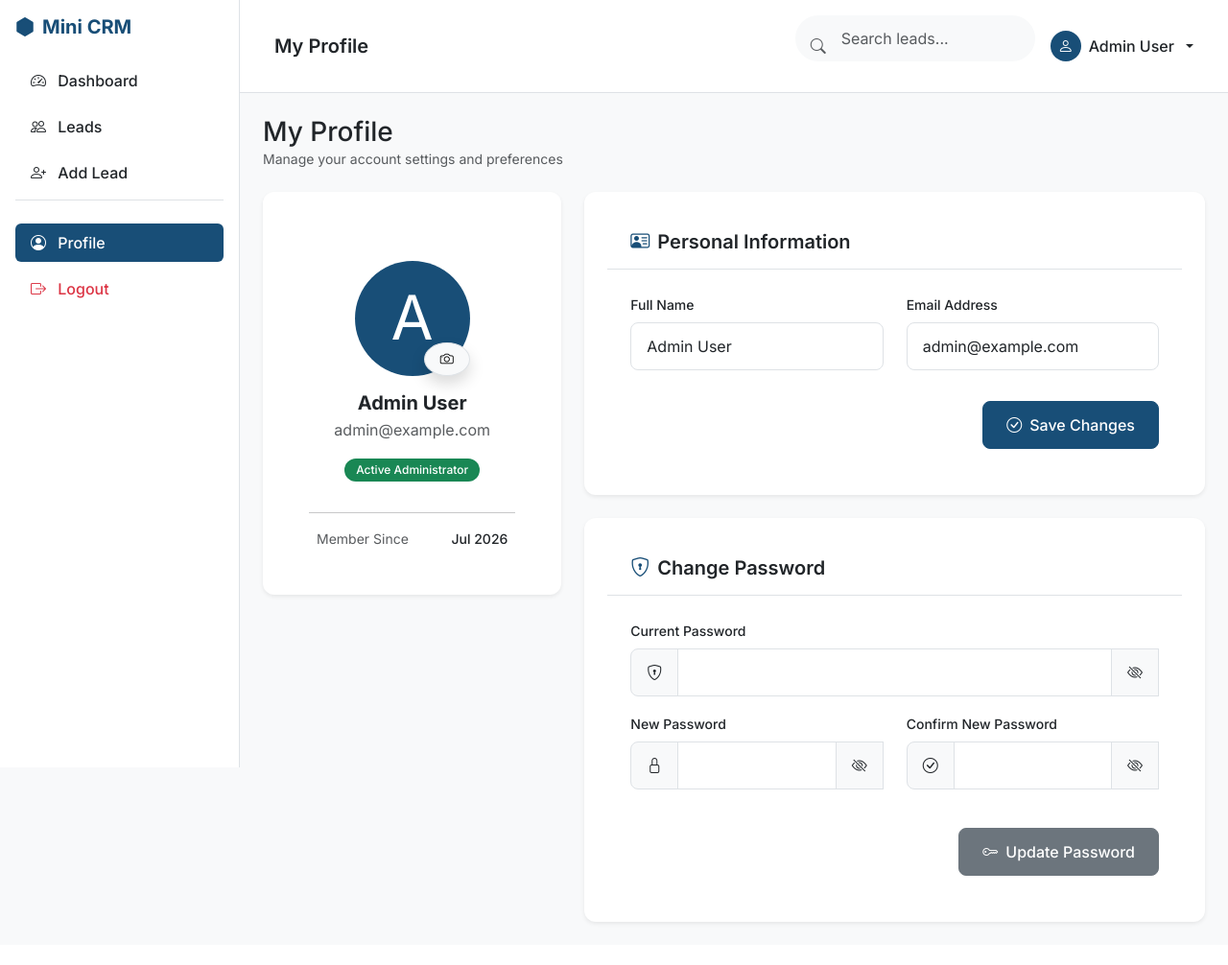
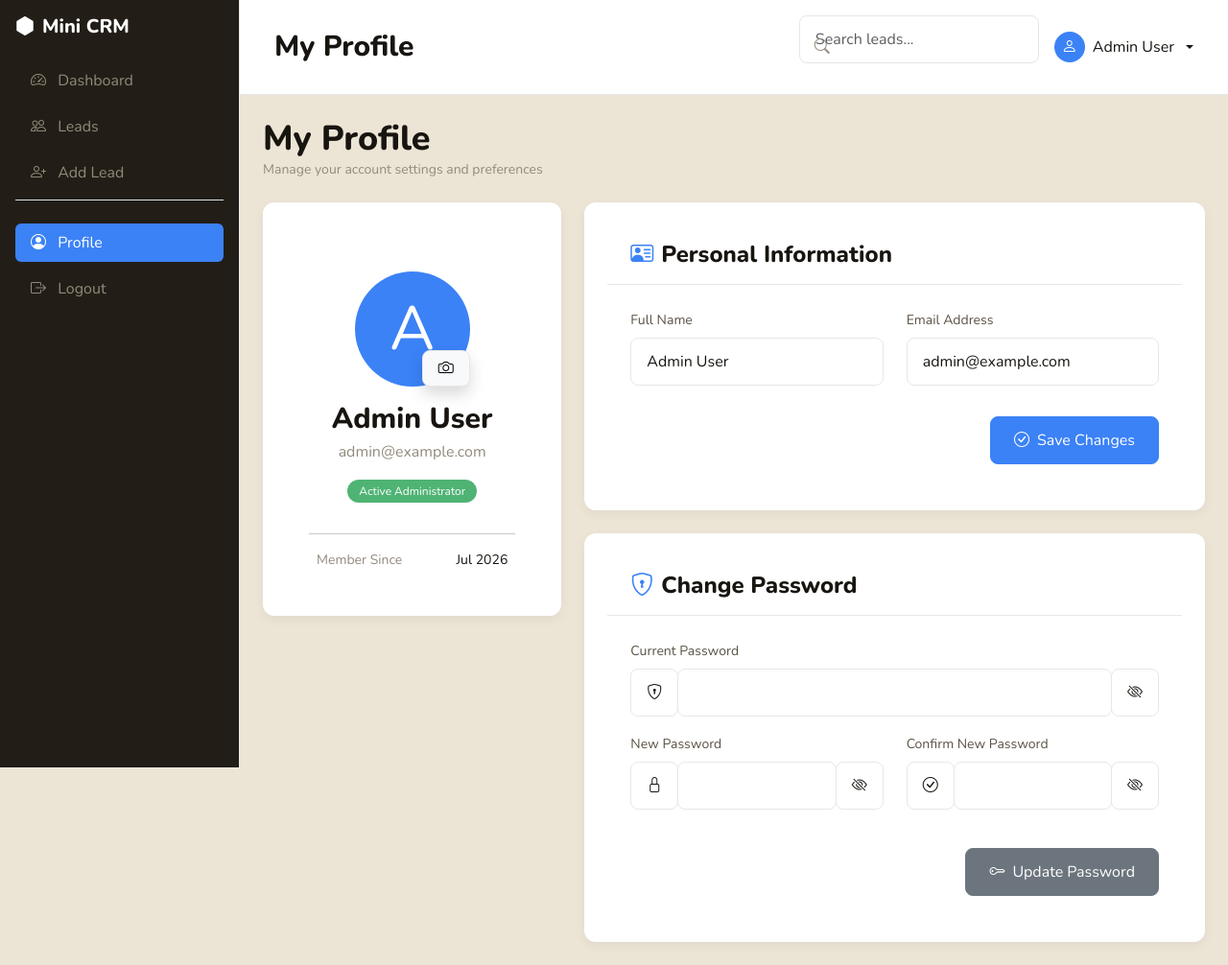
Before and after one commit to shailendrad6e5/CRM-Lead-Tracker, a PHP site: page /CRM-Lead-Tracker/profile.php in a window 1280 px wide. Shown: the whole page at 96% size. Before the commit the page ends 964 px from the top, so only its background shows below. Run offline with PHP 8.4, Linux system fonts and the light colour scheme; a user stored in the database is signed in; data comes from the database, SQL or seed files in the repository.

Commit message:
Update CRM visual theme: Colors and Typography

```diff
--- a/assets/css/style.css
+++ b/assets/css/style.css
@@ -1,239 +1,218 @@
+@import url('https://fonts.googleapis.com/css2?family=Nunito:wght@400;800&family=JetBrains+Mono:wght@400&display=swap');
+
 :root {
-    /* Primary Colors */
-    --primary-100: #184E77;
-    --primary-200: #1E6091;
-    --primary-300: #1A759F;
-    --primary-400: #168AAD;
+    --primary-bg: #ffffff;
+    --secondary-bg: #ece5d6;
+    --card-bg: #ffffff;
+    --text-primary: #181510;
+    --text-secondary: #5a5244;
+    --text-muted: #928a7b;
+    --primary-accent: #3b82f6;
+    --success: #4fb374;
+    --success-hover: #6fc28d;
+    --warning: #d8b638;
+    --danger: #e06b6b;
+    --danger-hover: #fca5a5;
+    --btn-primary: #3b82f6;
+    --btn-primary-hover: #6ca0d6;
+    --sidebar-bg: #221e17;
+    --sidebar-hover: #351a1a;
+    --navbar-bg: #ffffff;
+    --border-color: #e5e7eb;
+    --input-bg: #ffffff;
+    --input-border: #e5e7eb;
+    --input-focus: #3b82f6;
+    --link-color: #3b82f6;
+    --table-header: #ece5d6;
+    --table-hover: #f8f8f8;
 
-    /* Accent Colors */
-    --accent-100: #34A0A4;
-    --accent-200: #52B69A;
-    --accent-300: #76C893;
-
-    /* Highlight Colors */
-    --highlight-100: #99D98C;
-    --highlight-200: #B5E48C;
-    --highlight-300: #D9ED92;
-
-    /* Backgrounds and Text */
-    --bg-body: #F8F9FA;
-    --card-bg: #FFFFFF;
-    --text-main: #212529;
+    --badge-new: #3b82f6;
+    --badge-contacted: #d8b638;
+    --badge-qualified: #6ca0d6;
+    --badge-won: #4fb374;
+    --badge-lost: #e06b6b;
 }
 
 body {
-    font-family: 'Inter', system-ui, -apple-system, BlinkMacSystemFont, "Segoe UI", Roboto, sans-serif;
-    background-color: var(--bg-body);
-    color: var(--text-main);
+    font-family: 'Nunito', system-ui, sans-serif !important;
+    background-color: var(--secondary-bg) !important;
+    color: var(--text-primary) !important;
     line-height: 1.5;
     letter-spacing: normal;
-    font-size: 16px;
+    font-size: 16px !important;
+    font-weight: 400 !important;
 }
 
-h1 { font-size: 36px; font-weight: 700; }
-h2 { font-size: 30px; font-weight: 600; }
-h3 { font-size: 24px; font-weight: 600; }
-h4 { font-size: 20px; font-weight: 500; }
-.small-text { font-size: 14px; }
-.caption { font-size: 12px; }
+h1, .h1 { font-size: 72px !important; font-weight: 800 !important; color: var(--text-primary) !important; }
+h2, .h2 { font-size: 48px !important; font-weight: 800 !important; color: var(--text-primary) !important; }
+h3, .h3 { font-size: 36px !important; font-weight: 800 !important; color: var(--text-primary) !important; }
+h4, .h4 { font-size: 30px !important; font-weight: 800 !important; color: var(--text-primary) !important; }
+h5, .h5, .card-title { font-size: 24px !important; font-weight: 800 !important; color: var(--text-primary) !important; }
 
-/* Overrides for Bootstrap */
-.bg-primary { background-color: var(--primary-100) !important; }
-.text-primary { color: var(--primary-100) !important; }
-.btn-primary {
-    background-color: var(--primary-100);
-    border-color: var(--primary-100);
-}
-.btn-primary:hover {
-    background-color: var(--primary-200);
-    border-color: var(--primary-200);
-}
+.small, small, .small-text { font-size: 14px !important; font-weight: 400 !important; }
+.caption { font-size: 12px !important; font-weight: 400 !important; }
 
-/* 8px Spacing System overrides & specific gaps */
+.text-muted { color: var(--text-muted) !important; }
+.text-secondary { color: var(--text-secondary) !important; }
+.text-dark { color: var(--text-primary) !important; }
+
+a { color: var(--link-color); }
+a:hover { color: var(--btn-primary-hover); }
+
+code, .id-text, pre { font-family: 'JetBrains Mono', monospace !important; font-size: 14px !important; }
+
+/* Overrides for Bootstrap utilities to ensure palette */
+.bg-primary { background-color: var(--primary-accent) !important; }
+.text-primary { color: var(--primary-accent) !important; }
+.bg-light { background-color: var(--secondary-bg) !important; }
+.border-end, .border-bottom, .border { border-color: var(--border-color) !important; }
+
 .gap-sm { gap: 8px !important; }
 .gap-md { gap: 16px !important; }
 .gap-lg { gap: 24px !important; }
 .gap-xl { gap: 32px !important; }
 
-/* Dashboard Cards */
 .card {
-    border: none;
-    border-radius: 12px;
-    box-shadow: 0 4px 12px rgba(0,0,0,0.05);
-    background-color: var(--card-bg);
+    border: none !important;
+    border-radius: 12px !important;
+    box-shadow: 0 4px 12px rgba(0,0,0,0.05) !important;
+    background-color: var(--card-bg) !important;
     transition: transform 0.2s ease, box-shadow 0.2s ease;
-    padding: 24px; /* Default card padding as requested */
+    padding: 24px;
 }
 .card:hover {
-    box-shadow: 0 8px 24px rgba(0,0,0,0.08);
+    box-shadow: 0 8px 24px rgba(0,0,0,0.08) !important;
 }
-.card.p-0 {
-    padding: 0; /* Let specific cards override */
+.card.p-0 { padding: 0 !important; }
+.card-header {
+    background-color: transparent !important;
+    border-bottom: 1px solid var(--border-color) !important;
+    padding: 16px 24px !important;
 }
-.card-header {
-    background-color: transparent;
-    border-bottom: 1px solid rgba(0,0,0,0.05);
-    padding: 16px 24px;
+.card-body { padding: 24px !important; }
+
+#sidebar {
+    z-index: 1000;
+    background-color: var(--sidebar-bg) !important;
 }
-.card-body {
-    padding: 24px;
+#sidebar .text-primary { color: #ffffff !important; }
+#sidebar .text-dark { color: #ffffff !important; }
+#sidebar .nav-link {
+    transition: background-color 0.2s, color 0.2s;
+    font-weight: 400 !important;
+    color: var(--text-muted) !important;
+}
+#sidebar .nav-link.active {
+    background-color: var(--primary-accent) !important;
+    color: #ffffff !important;
+}
+#sidebar .nav-link:hover:not(.active) {
+    background-color: var(--sidebar-hover) !important;
+    color: #ffffff !important;
 }
 
-/* Sidebar styling */
-#sidebar {
-    z-index: 1000;
+header, .navbar { background-color: var(--navbar-bg) !important; }
+
+.form-control, .form-select, .input-group-text {
+    border-radius: 8px !important;
+    padding: 12px 16px !important;
+    background-color: var(--input-bg) !important;
+    border: 1px solid var(--input-border) !important;
+    color: var(--text-primary) !important;
 }
-.nav-link {
-    transition: background-color 0.2s, color 0.2s;
-    font-weight: 500;
-}
-.nav-link:hover:not(.active) {
-    background-color: rgba(24, 78, 119, 0.05);
-    color: var(--primary-100) !important;
+.form-control, .form-select { margin-bottom: 16px; }
+.input-group > .form-control, .input-group > .form-select { margin-bottom: 0; }
+.input-group { margin-bottom: 16px; }
+.form-control:focus, .form-select:focus {
+    border-color: var(--input-focus) !important;
+    box-shadow: 0 0 0 0.25rem rgba(59, 130, 246, 0.25) !important;
 }
 
-/* Forms */
-.form-control, .form-select, .input-group-text {
-    border-radius: 8px;
-    padding: 12px 16px;
-    border: 1px solid #dee2e6;
+.btn {
+    padding: 12px 24px !important;
+    border-radius: 8px !important;
+    font-weight: 400 !important;
+    font-size: 16px !important;
 }
-.form-control, .form-select {
-    margin-bottom: 16px; /* Medium gap for forms */
+.btn-sm { padding: 6px 16px !important; }
+.input-group .btn { padding: 12px 16px !important; margin-bottom: 0; }
+label { font-weight: 400 !important; margin-bottom: 8px !important; font-size: 14px !important; color: var(--text-secondary) !important; }
+
+.table-responsive { border-radius: 12px !important; overflow: hidden; }
+.table { margin-bottom: 0; font-size: 16px !important; font-weight: 400 !important; }
+.table th {
+    background-color: var(--table-header) !important;
+    font-weight: 800 !important;
+    text-transform: none !important;
+    font-size: 16px !important;
+    letter-spacing: normal !important;
+    color: var(--text-primary) !important;
+    padding: 16px 24px !important;
+    border-bottom: 2px solid var(--border-color) !important;
 }
-.input-group > .form-control, .input-group > .form-select {
-    margin-bottom: 0;
+.table td {
+    padding: 16px 24px !important;
+    vertical-align: middle !important;
+    color: var(--text-secondary) !important;
+    border-bottom: 1px solid var(--border-color) !important;
 }
-.input-group {
-    margin-bottom: 16px;
-}
-.form-control:focus, .form-select:focus {
-    border-color: var(--primary-300);
-    box-shadow: 0 0 0 0.25rem rgba(26, 117, 159, 0.25);
-}
-.btn {
-    padding: 12px 24px;
-    border-radius: 8px;
-    font-weight: 500;
-}
-.btn-sm {
-    padding: 6px 16px;
-}
-.input-group .btn {
-    padding: 12px 16px;
-    margin-bottom: 0;
-}
-label {
-    font-weight: 500;
-    margin-bottom: 8px; /* Small gap */
-    font-size: 14px;
+.table tbody tr { transition: background-color 0.2s; }
+.table tbody tr:hover td { background-color: var(--table-hover) !important; }
+
+.badge {
+    padding: 6px 12px !important;
+    border-radius: 20px !important;
+    font-weight: 400 !important;
+    font-size: 12px !important;
 }
 
-/* Tables */
-.table-responsive {
-    border-radius: 12px;
-    overflow: hidden;
-}
-.table {
-    margin-bottom: 0;
-}
-.table th {
-    background-color: #f8f9fa;
-    font-weight: 600;
-    text-transform: uppercase;
-    font-size: 12px;
-    letter-spacing: 0.5px;
-    color: #6c757d;
-    padding: 16px 24px;
-    border-bottom: 2px solid #dee2e6;
-}
-.table td {
-    padding: 16px 24px;
-    vertical-align: middle;
-    color: #495057;
-}
-.table tbody tr {
-    transition: background-color 0.2s;
-}
-.table tbody tr:hover {
-    background-color: rgba(24, 78, 119, 0.03);
-}
+.priority-high { background-color: var(--danger) !important; color: white !important; }
+.priority-medium { background-color: var(--warning) !important; color: white !important; }
+.priority-low { background-color: var(--primary-accent) !important; color: white !important; }
 
-/* Badges */
-.badge {
-    padding: 6px 12px;
-    border-radius: 20px;
-    font-weight: 500;
-    font-size: 12px;
-}
+.status-new { background-color: var(--badge-new) !important; color: white !important; }
+.status-contacted { background-color: var(--badge-contacted) !important; color: white !important; }
+.status-qualified { background-color: var(--badge-qualified) !important; color: white !important; }
+.status-proposal { background-color: var(--primary-accent) !important; color: white !important; }
+.status-won { background-color: var(--badge-won) !important; color: white !important; }
+.status-lost { background-color: var(--badge-lost) !important; color: white !important; }
 
-/* Priority Badges */
-.priority-high { background-color: #dc3545; color: white; }
-.priority-medium { background-color: #fd7e14; color: white; }
-.priority-low { background-color: var(--accent-100); color: white; }
-
-/* Status Badges */
-.status-new { background-color: var(--primary-400); color: white; }
-.status-contacted { background-color: var(--primary-200); color: white; }
-.status-qualified { background-color: var(--accent-200); color: white; }
-.status-proposal { background-color: var(--accent-100); color: white; }
-.status-won { background-color: var(--highlight-100); color: #184E77; }
-.status-lost { background-color: #6c757d; color: white; }
-
-/* Auth Layout */
 .auth-wrapper {
     min-height: 100vh;
     display: flex;
     align-items: center;
     justify-content: center;
-    background: linear-gradient(135deg, var(--bg-body) 0%, #e9ecef 100%);
+    background-color: var(--secondary-bg) !important;
+    background-image: none !important;
 }
-.auth-card {
-    width: 100%;
-    max-width: 450px;
-    padding: 40px; /* Generous padding for login */
+.auth-card { width: 100%; max-width: 450px; padding: 40px !important; }
+
+.cursor-pointer { cursor: pointer; }
+.text-truncate-2 { display: -webkit-box; -webkit-line-clamp: 2; -webkit-box-orient: vertical; overflow: hidden; }
+
+/* Buttons Overrides */
+.btn-primary { background-color: var(--btn-primary) !important; border-color: var(--btn-primary) !important; color: #ffffff !important; }
+.btn-primary:hover { background-color: var(--btn-primary-hover) !important; border-color: var(--btn-primary-hover) !important; }
+.btn-outline-primary { color: var(--btn-primary) !important; border-color: var(--btn-primary) !important; }
+.btn-outline-primary:hover { background-color: var(--btn-primary) !important; border-color: var(--btn-primary) !important; color: #ffffff !important; }
+.btn-danger { background-color: var(--danger) !important; border-color: var(--danger) !important; color: white !important; }
+.btn-danger:hover { background-color: var(--danger-hover) !important; border-color: var(--danger-hover) !important; }
+.btn-success { background-color: var(--success) !important; border-color: var(--success) !important; color: white !important; }
+.btn-success:hover { background-color: var(--success-hover) !important; border-color: var(--success-hover) !important; }
+
+@media (max-width: 767.98px) {
+    #sidebar { position: fixed !important; top: 0; left: -260px; height: 100vh; z-index: 1045; transition: left 0.3s ease-in-out; box-shadow: 2px 0 15px rgba(0,0,0,0.1); width: 260px; }
+    #sidebar.show { left: 0; }
+    .sidebar-overlay { position: fixed; top: 0; left: 0; width: 100vw; height: 100vh; background: rgba(0,0,0,0.4); z-index: 1040; display: none; backdrop-filter: blur(2px); }
+    .sidebar-overlay.show { display: block; }
+    .auth-card { padding: 24px !important; margin: 16px; }
 }
 
-/* Utilities */
-.cursor-pointer { cursor: pointer; }
-.text-truncate-2 {
-    display: -webkit-box;
-    -webkit-line-clamp: 2;
-    -webkit-box-orient: vertical;
-    overflow: hidden;
-}
-
-/* Mobile Responsiveness */
-@media (max-width: 767.98px) {
-    #sidebar {
-        position: fixed !important;
-        top: 0;
-        left: -260px;
-        height: 100vh;
-        z-index: 1045;
-        transition: left 0.3s ease-in-out;
-        box-shadow: 2px 0 15px rgba(0,0,0,0.1);
-        width: 260px;
-    }
-    #sidebar.show {
-        left: 0;
-    }
-    .sidebar-overlay {
-        position: fixed;
-        top: 0;
-        left: 0;
-        width: 100vw;
-        height: 100vh;
-        background: rgba(0,0,0,0.4);
-        z-index: 1040;
-        display: none;
-        backdrop-filter: blur(2px);
-    }
-    .sidebar-overlay.show {
-        display: block;
-    }
-    .auth-card {
-        padding: 24px;
-        margin: 16px;
-    }
-}
+.text-bg-success { background-color: var(--success) !important; color: white !important; }
+.text-bg-danger { background-color: var(--danger) !important; color: white !important; }
+.bg-success { background-color: var(--success) !important; }
+.bg-danger { background-color: var(--danger) !important; }
+.bg-warning { background-color: var(--warning) !important; }
+.text-success { color: var(--success) !important; }
+.text-danger { color: var(--danger) !important; }
+.text-warning { color: var(--warning) !important; }
```
